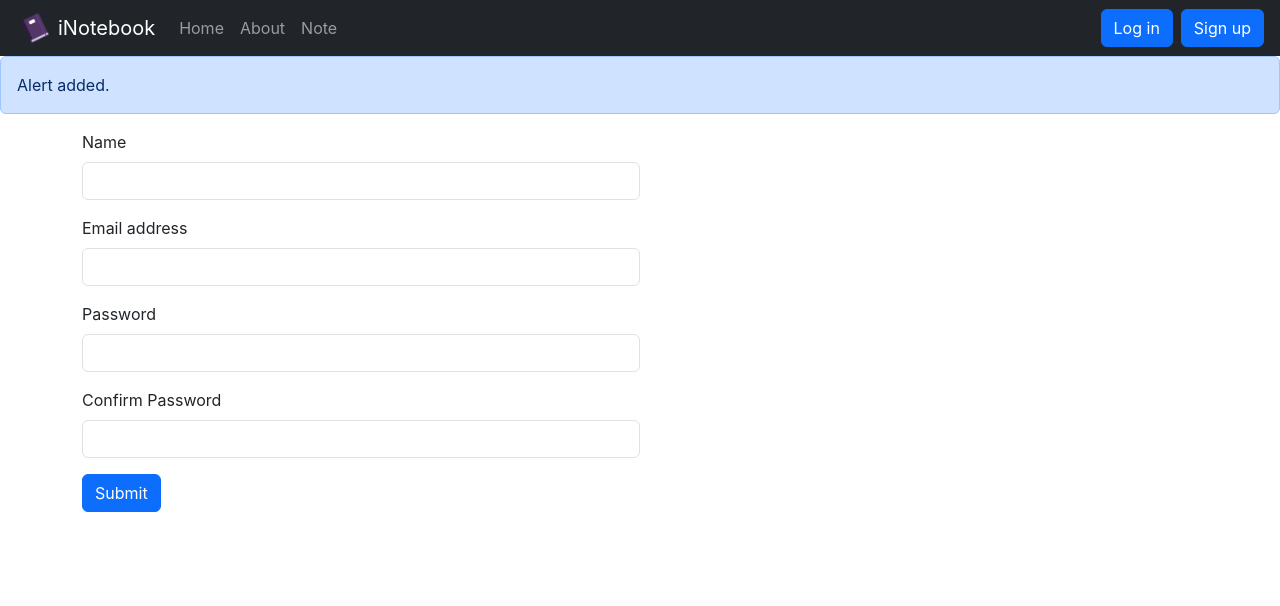
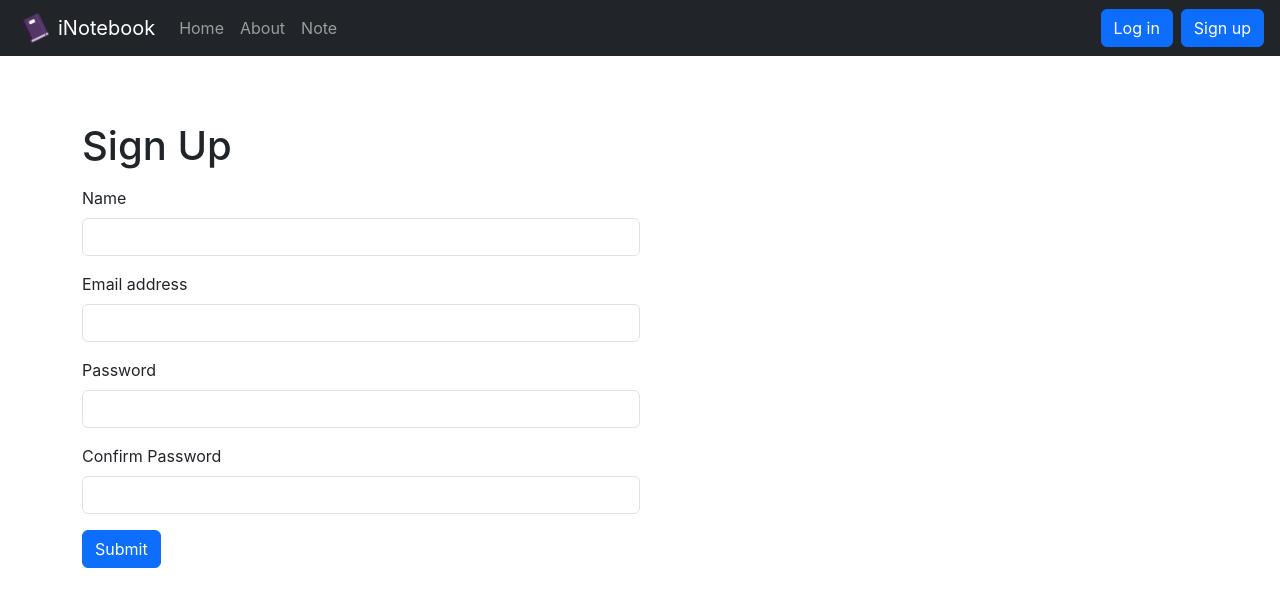
Before and after one commit to sandeepshrestha200/iNotebook, a React (Create React App) app: page /signup in a window 1280 px wide. Shown: the top 606 px of the page. Built offline with nearby package versions, Linux system fonts and the light colour scheme.

Commit message:
Adding Alert to all functionalities #71

```diff
--- a/src/App.js
+++ b/src/App.js
@@ -1,5 +1,6 @@
+import "./App.css";
+import { useState } from "react";
 import { BrowserRouter, Routes, Route } from "react-router-dom";
-import "./App.css";
 import Navbar from "./components/Navbar";
 import Home from "./components/Home";
 import About from "./components/About";
@@ -10,19 +11,31 @@ import Login from "./components/Login";
 import Signup from "./components/Signup";
 
 function App() {
+  const [alert, setAlert] = useState(null);
+
+  const showAlert = (message, type) => {
+    setAlert({
+      msg: message,
+      type: type,
+    });
+    setTimeout(() => {
+      setAlert(null);
+    }, 1500);
+  };
+
   return (
     <>
       <NoteState>
         <BrowserRouter>
           <Navbar />
-          <Alert message="Alert added." />
+          <Alert alert={alert} />
           <div className="container">
             <Routes>
-              <Route exact path="/" element={<Home />} />
+              <Route exact path="/" element={<Home showAlert={showAlert} />} />
               <Route exact path="/about" element={<About />} />
-              <Route exact path="/note" element={<Note />} />
-              <Route exact path="/login" element={<Login />} />
-              <Route exact path="/signup" element={<Signup />} />
+              <Route exact path="/note" element={<Note showAlert={showAlert} />} />
+              <Route exact path="/login" element={<Login showAlert={showAlert} />} />
+              <Route exact path="/signup" element={<Signup showAlert={showAlert} />} />
             </Routes>
           </div>
         </BrowserRouter>
--- a/src/components/AddNote.js
+++ b/src/components/AddNote.js
@@ -1,7 +1,9 @@
 import React, { useState, useContext } from "react";
 import noteContext from "../context/notes/noteContext";
 
-const AddNote = () => {
+const AddNote = (props) => {
+    const { showAlert } = props;
+
   const context = useContext(noteContext);
   const { addNote, getNotes } = context;
   const [note, setNote] = useState({ title: "", description: "", tag: "" });
@@ -15,6 +17,8 @@ const AddNote = () => {
     addNote(note.title, note.description, note.tag);
     getNotes();
     setNote({ title: "", description: "", tag: "" });
+    showAlert("Notes Added Successfully.", "success");
+
   };
 
   return (
--- a/src/components/Alert.js
+++ b/src/components/Alert.js
@@ -1,11 +1,20 @@
 import React from "react";
 
 const Alert = (props) => {
+  const capitalize = (word) => {
+    if (word === "danger") {
+      word = "error"
+    }
+    const lower = word.toLowerCase();
+    return lower.charAt(0).toUpperCase() + lower.slice(1);
+  };
   return (
-    <div>
-      <div className="alert alert-primary" role="alert">
-        {props.message}
-      </div>
+    <div style={{ height: "50px" }}>
+      {props.alert && (
+        <div className={`alert alert-${props.alert.type} alert-dismissible fade show`} role="alert">
+          <strong>{capitalize(props.alert.type)}:</strong> {props.alert.msg}
+        </div>
+      )}
     </div>
   );
 };
--- a/src/components/Home.js
+++ b/src/components/Home.js
@@ -2,13 +2,15 @@ import React from "react";
 import Note from "./Note";
 import AddNote from "./AddNote";
 
-const Home = () => {
+const Home = (props) => {
+  const { showAlert } = props;
+
   return (
     <>
       <div className="my-4">
-        <AddNote />
+        <AddNote showAlert={showAlert} />
 
-        <Note />
+        <Note showAlert={showAlert} />
       </div>
     </>
   );
--- a/src/components/Login.js
+++ b/src/components/Login.js
@@ -1,7 +1,8 @@
 import React, { useState } from "react";
 import { useNavigate } from "react-router-dom";
 
-const Login = () => {
+const Login = (props) => {
+  const { showAlert } = props;
   const [credentials, setCredentials] = useState({ email: "", password: "" });
   let history = useNavigate();
 
@@ -25,22 +26,24 @@ const Login = () => {
     });
 
     const responseJSON = await response.json();
-    console.log(responseJSON);
+    // console.log(responseJSON);
     if (responseJSON.success) {
       //save the accessToken and redirect
       localStorage.setItem("accessToken", responseJSON.accessToken);
       history("/");
 
       // alert("message: " + responseJSON.message);
+      showAlert(responseJSON.message, "success");
     } else {
-      alert("Error: " + responseJSON.message);
+      showAlert("Invalid Crediantials", "danger");
     }
   };
   return (
     <>
-      <div>
+      <div className="my-3">
+        <h1>Log In</h1>
         <form onSubmit={handleSubmit}>
-          <div className="mb-3">
+          <div className="my-3">
             <label htmlFor="email" className="form-label">
               Email address
             </label>
--- a/src/components/Note.js
+++ b/src/components/Note.js
@@ -2,7 +2,9 @@ import React, { useContext, useEffect, useRef, useState } from "react";
 import noteContext from "../context/notes/noteContext";
 import NoteItem from "./NoteItem";
 
-const Note = () => {
+const Note = (props) => {
+  const { showAlert } = props;
+
   const context = useContext(noteContext);
   const { notes, getNotes, editNote } = context;
   useEffect(() => {
@@ -29,6 +31,7 @@ const Note = () => {
     // console.log(note);
     closeModalRef.current.click();
     getNotes();
+    showAlert("Notes Updated Successfully.", "success");
   };
 
   return (
@@ -36,7 +39,7 @@ const Note = () => {
       {/* Modal */}
       <div>
         <button type="button" className="btn btn-primary d-none" data-bs-toggle="modal" data-bs-target="#exampleModal" ref={openModalRef}>
-          Launch edit modal
+          Edit modal
         </button>
 
         <div className="modal fade" id="exampleModal" tabIndex="-1" aria-labelledby="exampleModalLabel" aria-hidden="true">
@@ -90,7 +93,7 @@ const Note = () => {
         {notes.length === 0 ? "No notes avaliable for now." : ""}
         <div className="row">
           {notes.map((note) => {
-            return <NoteItem note={note} updateNote={updateNote} key={note._id} />;
+            return <NoteItem note={note} showAlert={showAlert} updateNote={updateNote} key={note._id} />;
           })}
         </div>
       </div>
--- a/src/components/NoteItem.js
+++ b/src/components/NoteItem.js
@@ -5,7 +5,7 @@ import { FaTrashAlt, FaEdit } from "react-icons/fa";
 const NoteItem = (props) => {
   const context = useContext(noteContext);
   const { deleteNote } = context;
-  const { note, updateNote } = props;
+  const { note, updateNote,showAlert } = props;
 
   return (
     <>
@@ -21,6 +21,7 @@ const NoteItem = (props) => {
                 className="mx-2 text-danger icon"
                 onClick={() => {
                   deleteNote(note._id);
+                  showAlert("Notes Deleted Successfully.", "success");
                 }}
               />
               <FaEdit
--- a/src/components/Signup.js
+++ b/src/components/Signup.js
@@ -1,7 +1,9 @@
 import React, { useState } from "react";
 import { useNavigate } from "react-router-dom";
 
-const Signup = () => {
+const Signup = (props) => {
+  var { showAlert } = props;
+
   const [credentials, setCredentials] = useState({ name: "", email: "", password: "", cpassword: "" });
   let history = useNavigate();
 
@@ -17,7 +19,6 @@ const Signup = () => {
       email: credentials.email,
       password: credentials.password,
     });
-
 
     const response = await fetch(`http://localhost:5000/api/auth/createuser`, {
       method: "POST",
@@ -35,38 +36,42 @@ const Signup = () => {
       history("/");
 
       // alert("message: " + responseJSON.message);
+      showAlert(responseJSON.message, "success");
     } else {
       alert("Error: " + responseJSON.message);
+      showAlert(responseJSON.message, "danger");
     }
-  }
+  };
 
   return (
     <>
-      <div>
+      <div className="my-3">
+        <h1>Sign Up</h1>
+
         <form onSubmit={handleSubmit}>
-          <div className="mb-3">
+          <div className="my-3">
             <label htmlFor="name" className="form-label">
               Name
             </label>
-            <input type="name" className="form-control w-50" id="name" onChange={onChange} value={credentials.name} name="name" minLength={5} requried/>
+            <input type="name" className="form-control w-50" id="name" onChange={onChange} value={credentials.name} name="name" minLength={5} requried />
           </div>
           <div className="mb-3">
             <label htmlFor="email" className="form-label">
               Email address
             </label>
-            <input type="email" className="form-control w-50" id="email" onChange={onChange} value={credentials.email} name="email" minLength={5} requried/>
+            <input type="email" className="form-control w-50" id="email" onChange={onChange} value={credentials.email} name="email" minLength={5} requried />
           </div>
           <div className="mb-3">
             <label htmlFor="password" className="form-label">
               Password
             </label>
-            <input type="password" className="form-control w-50" id="password" onChange={onChange} value={credentials.password} name="password" minLength={5} requried/>
+            <input type="password" className="form-control w-50" id="password" onChange={onChange} value={credentials.password} name="password" minLength={5} requried />
           </div>
           <div className="mb-3">
             <label htmlFor="cpassword" className="form-label">
               Confirm Password
             </label>
-            <input type="password" className="form-control w-50" id="cpassword" onChange={onChange} value={credentials.cpassword} name="cpassword" minLength={5} requried/>
+            <input type="password" className="form-control w-50" id="cpassword" onChange={onChange} value={credentials.cpassword} name="cpassword" minLength={5} requried />
           </div>
 
           <button type="submit" className="btn btn-primary">
```
